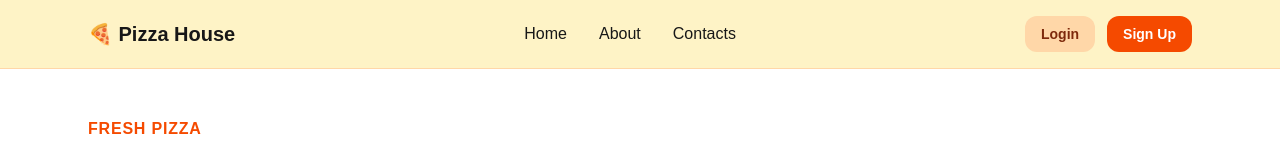
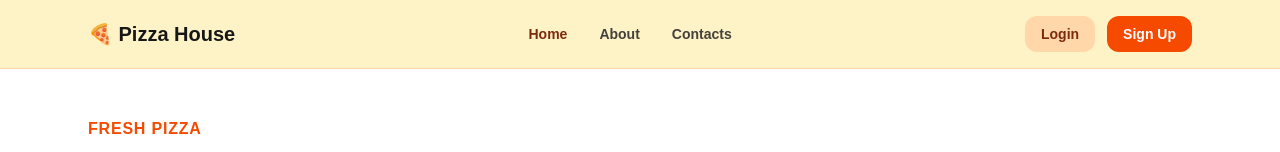
Before and after one commit to seriiserii825/next-pizza, a Next.js app: page / in a window 1280 px wide. Shown: the top 152 px of the page. Built offline with nearby package versions, Linux system fonts and the light colour scheme.

Commit message:
feat: header and menu links

```diff
--- a/components/UI/Header.tsx
+++ b/components/UI/Header.tsx
@@ -1,10 +1,13 @@
+"use client";
 import Link from "next/link";
+import { usePathname } from "next/navigation";
 
 export default function Header() {
   interface IMenuItem {
     name: string;
     url: string;
   }
+  const pathname = usePathname();
   const menu_items: IMenuItem[] = [
     {
       name: "Home",
@@ -19,11 +22,17 @@ export default function Header() {
       url: "/contacts",
     },
   ];
-  const menu_links = menu_items.map((item) => (
-    <Link key={item.name} href={item.url} className="font-medium hover:text-orange-700">
-      {item.name}
-    </Link>
-  ));
+  const menu_links = menu_items.map((item) => {
+    const is_active = pathname === item.url;
+    const default_classes = "text-sm font-semibold";
+    const active_classes = "text-orange-900";
+    const current_classes = is_active ? active_classes : "text-stone-700 hover:text-orange-700";
+    return (
+      <Link key={item.url} href={item.url} className={`${default_classes} ${current_classes}`}>
+        {item.name}
+      </Link>
+    );
+  });
   return (
     <header className="border-b border-orange-200 bg-amber-100">
       <div className="flex items-center justify-between max-w-6xl px-6 py-4 mx-auto">
```
